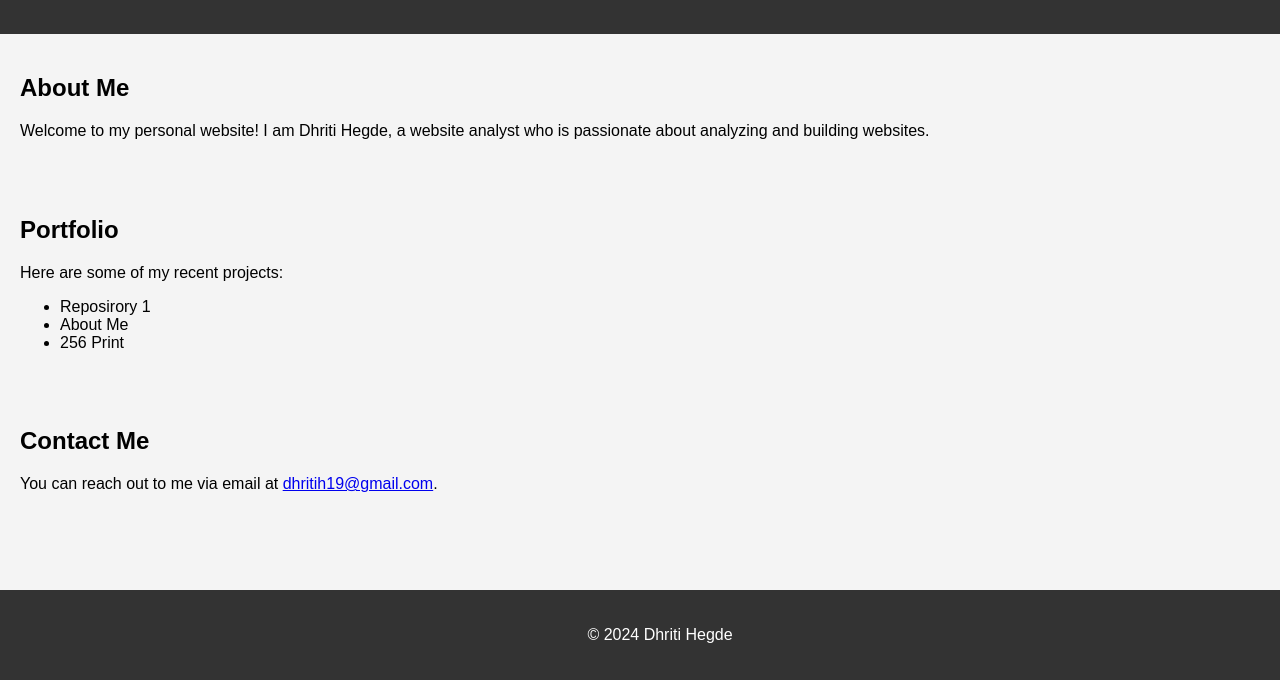
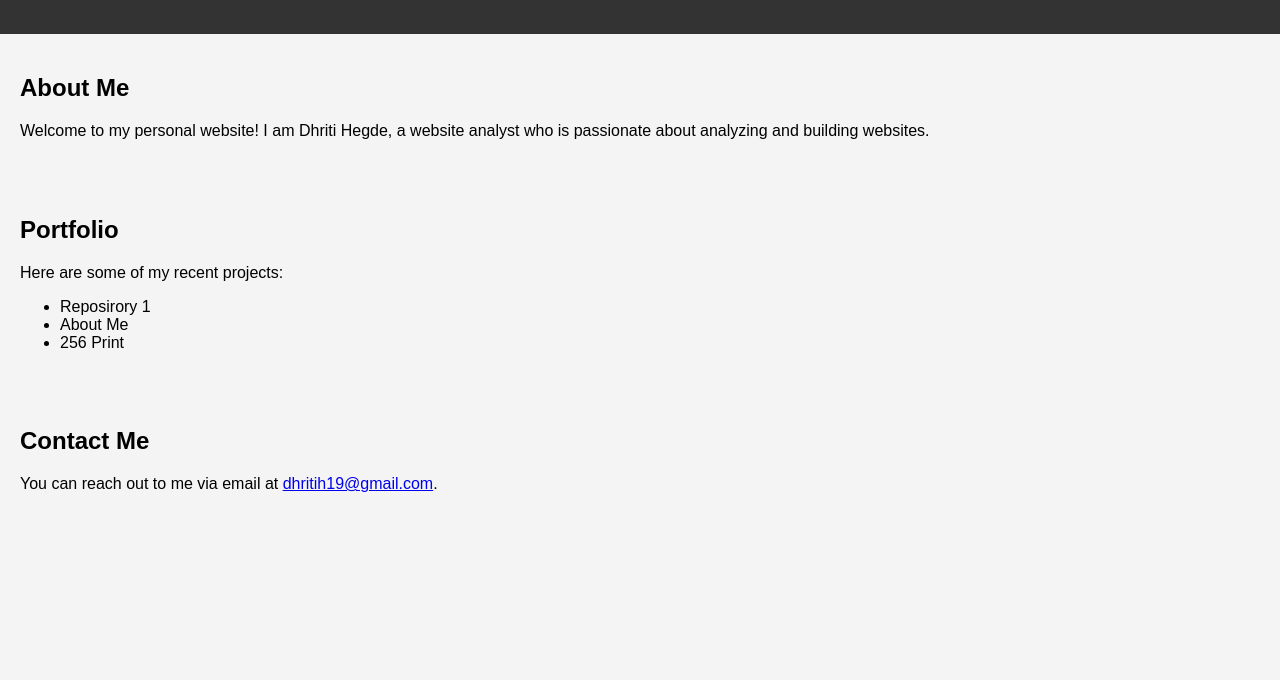
Before and after one commit to gitdh123/dhritihegde-, a plain HTML site: page index.html in a window 1280 px wide. Shown: the part 120-800 px from the top of the page. Drawn offline with Linux system fonts and the light colour scheme.

Commit message:
Update index.html

```diff
--- a/index.html
+++ b/index.html
@@ -35,16 +35,8 @@
             padding: 20px;
             animation: fadeIn 1s ease-out;
         }
-        footer {
-            background-color: #333;
-            color: #fff;
-            text-align: center;
-            padding: 20px;
-            position: fixed;
-            bottom: 0;
-            width: 100%;
-            animation: slideUp 1s ease-out;
-        }
+
+
 
         @keyframes slideDown {
             from {
@@ -102,8 +94,5 @@
         <h2>Contact Me</h2>
         <p>You can reach out to me via email at <a href=dhritih19@gmail.com>dhritih19@gmail.com</a>.</p>
     </section>
-    <footer>
-        <p>&copy; 2024 Dhriti Hegde</p>
-    </footer>
 </body>
 </html>
```
